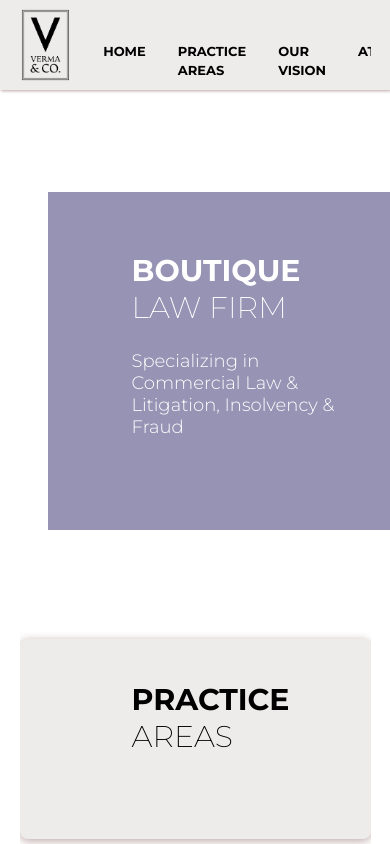
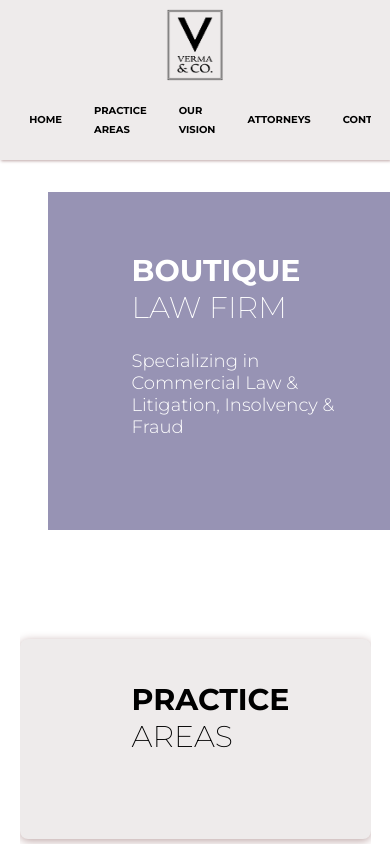
Before and after one commit to Anurag163/Law-Firm-Website-Practice, a plain HTML site: page index.html in a window 390 px wide. Shown: the top 844 px of the page. Drawn offline with Linux system fonts and the light colour scheme.

Commit message:
Added menu responsiveness and form functionality in netlify

```diff
--- a/index.html
+++ b/index.html
@@ -190,7 +190,7 @@
                     <p><span>Tel:</span> +91 190-173-7834</p>
                     <p>For any general inquiries,
                         please fill in the following contact form:</p>
-                    <div class="flex-form">
+                    <form name="contact" method="POST"  class="flex-form" netlify>
                         <div>
                             <div class="form-control">
                                 <label for="First_Name">First Name*</label>
@@ -218,7 +218,7 @@
                                 cols="50"  rows="20"></textarea>
                             </div>
                         </div>
-                    </div>
+                    </form>
                     <div class="btn">
                         <input type="submit" value="Submit" id="submit"
                         class="btn-outline"
--- a/mobile.css
+++ b/mobile.css
@@ -9,20 +9,58 @@
 
     #navbar{
         background: #eeebeb;
-        height: 90px;
+        height:5vh;
+        padding-bottom: 10rem;
         position: fixed;
         width: 100%;
-        z-index: 10;
+
         box-shadow: 1px 1px 3px  #bda5a5;
+
 
 
     }
     #navbar .logo{
         height: 90px;
+        width: 60px;
         padding-top: .5rem;
         padding-bottom: .5rem;
+        align-items: center;
+
 
     }
+
+    #navbar .flex-container{
+        display: flex;
+        flex-direction: column;
+        align-items: center;
+    }
+
+    #navbar ul {
+        display: flex;
+        flex-direction: row;
+        padding-top: 0rem;
+        align-items: center;
+
+
+    }
+
+    #navbar ul li {
+        list-style: none;
+        padding-top: .55rem;
+
+    }
+
+
+    #navbar ul li a{
+        font-size: 10px;
+    }
+
+    #navbar ul li a:hover{
+        color: var(--txt-primary);
+        font-size: 11px;
+
+    }
+
 
     /*Header*/
 
@@ -31,6 +69,9 @@
         height: 70vh;
         position: relative;
         background-attachment: fixed;
+
+
+
 
     }
 
--- a/style.css
+++ b/style.css
@@ -111,8 +111,6 @@ textarea{
     transition-property: font-size;
     transition-duration: .25s;
     transition-timing-function: ease-in;
-
-
 }
 
 #navbar ul li a:hover{
@@ -128,6 +126,7 @@ textarea{
     height: 90vh;
     position: relative;
     background-attachment: fixed;
+
 
 }
 
```
